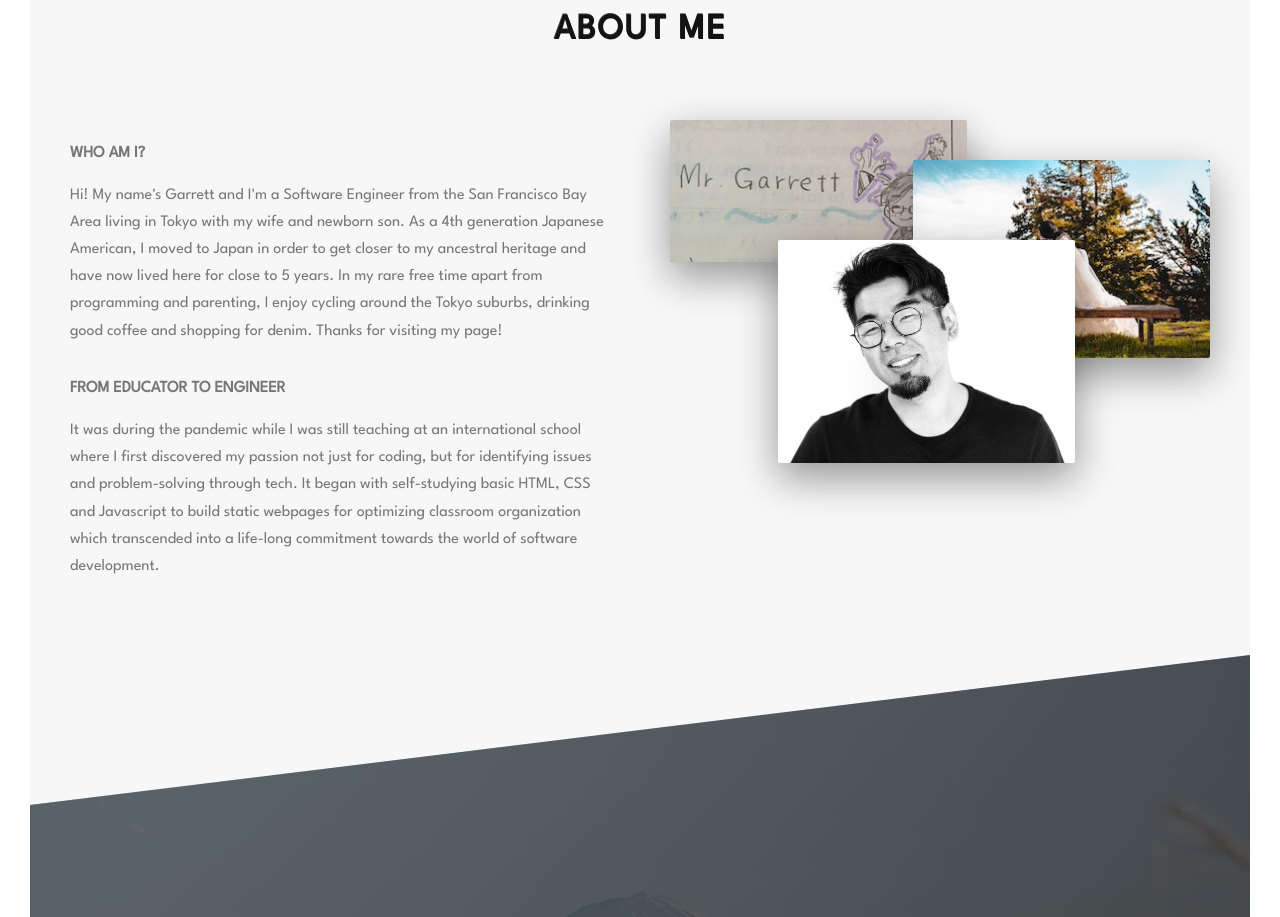
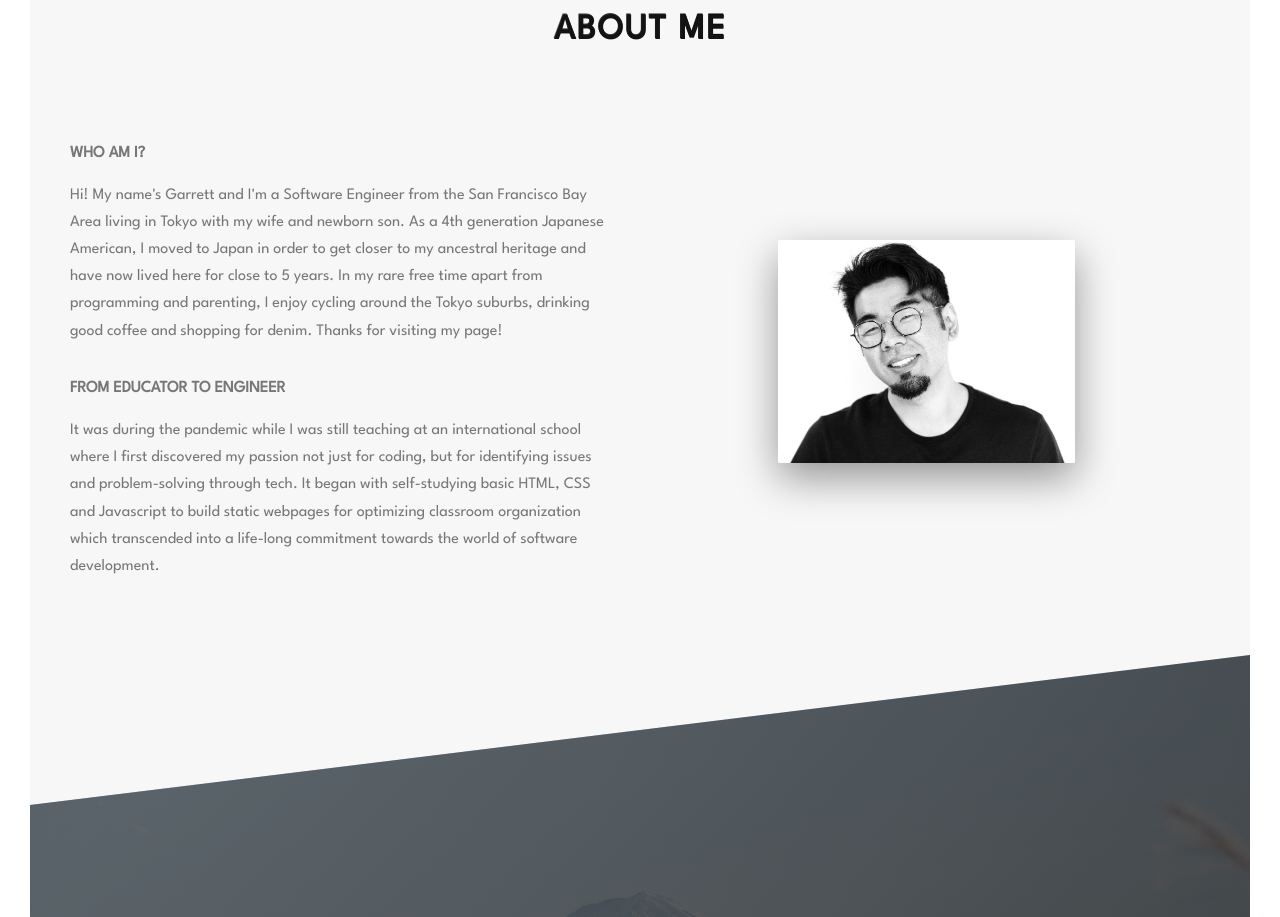
Before and after one commit to garrettomi/portfolio, a React (Vite) app: page / in a window 1280 px wide. Shown: the part 880-1797 px from the top of the page. Built offline with nearby package versions, Linux system fonts and the light colour scheme.

Commit message:
Update: Remove extra about me photos

```diff
--- a/src/components/Home/About/AboutComposition/AboutComposition.jsx
+++ b/src/components/Home/About/AboutComposition/AboutComposition.jsx
@@ -1,17 +1,11 @@
 import AboutImage from "../AboutImage/AboutImage";
 
-import misterGarrett from '../../../../assets/mister-garrett.jpeg';
-import misterGarrettLarge from '../../../../assets/mister-garrett-large.jpg';
-import wedding from '../../../../assets/wedding.jpeg';
-import weddingLarge from '../../../../assets/wedding-large.jpg';
 import headshotPhoto from '../../../../assets/headshot-photo.png'
 
 const AboutComposition = () => {
 
     return (
         <div className="composition">
-            <AboutImage srcSet={`${misterGarrett} 300w, ${misterGarrettLarge} 1000w`} sizes="(max-width: 56.25em) 20vw, (max-width: 37.5em) 30vw, 300px" alt="Student Drawing of Me" className="composition__photo composition__photo--p1" />
-            <AboutImage srcSet={`${wedding} 300w, ${weddingLarge} 1000w`} sizes="(max-width: 56.25em) 20vw, (max-width: 37.5em) 30vw, 300px" alt="Wedding Photo" className="composition__photo composition__photo--p2" />
             <AboutImage srcSet={`${headshotPhoto} 300w, ${headshotPhoto} 1000w`} sizes="(max-width: 56.25em) 20vw, (max-width: 37.5em) 30vw, 300px" alt="Coding at work with my son" className="composition__photo composition__photo--p3" />
         </div>
     )
```
Also changed, not shown: src/assets/poodll.png (added).
